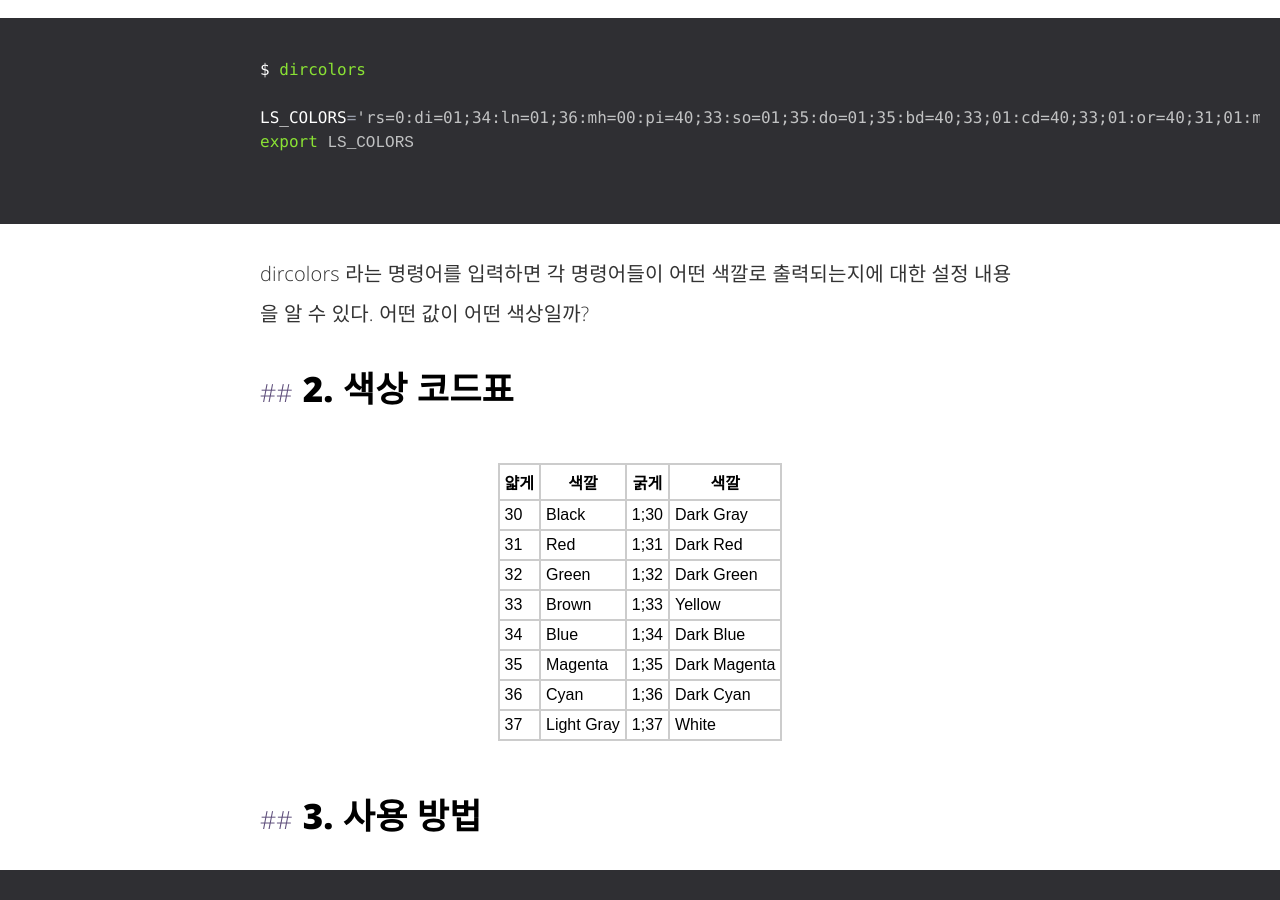
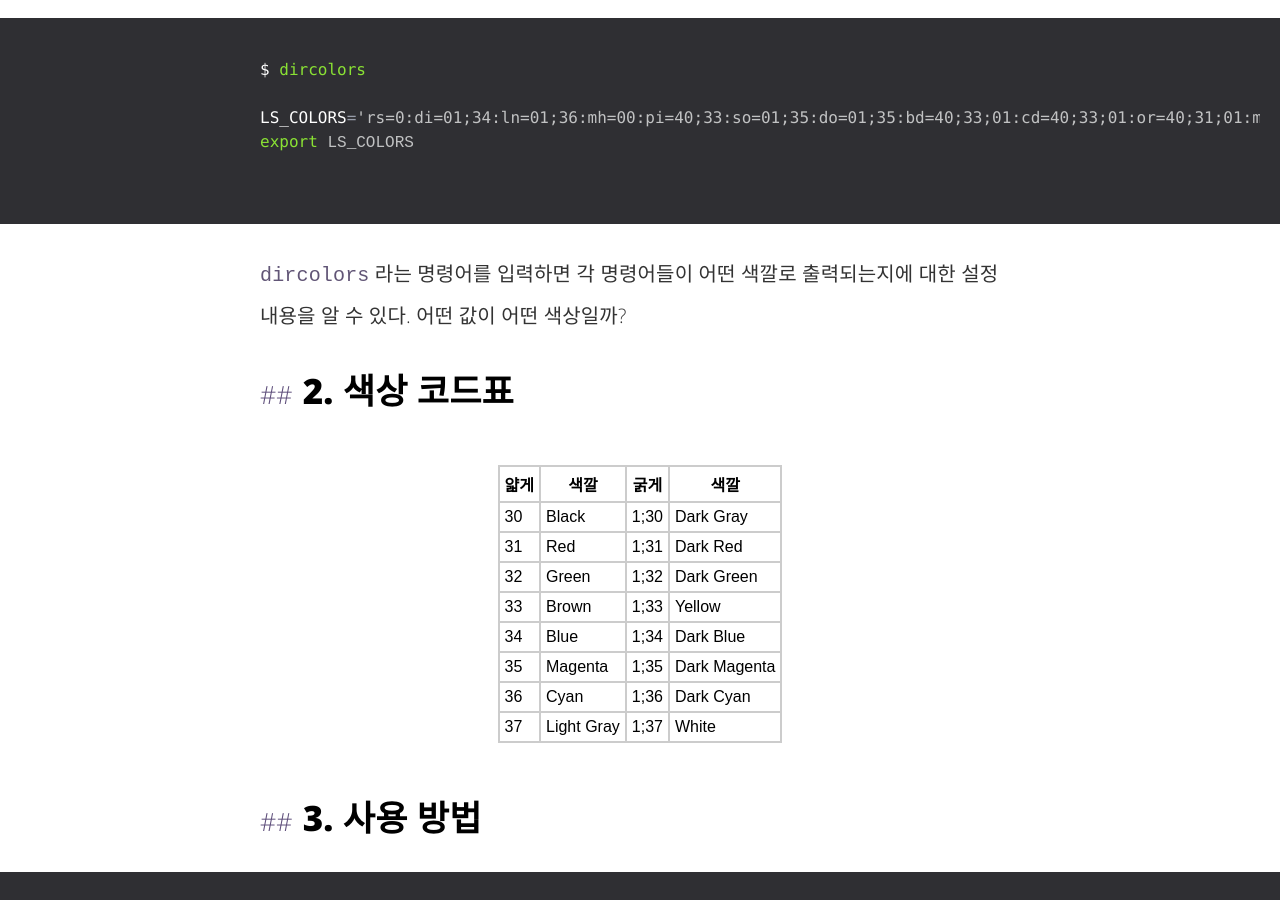
Before and after one commit to rainofpainki/rainofpainki.github.io, a Jekyll site: the page built from _posts/2018-02-02-shell_text_color.md, in a window 1280 px wide and 900 px high, scrolled down 402 px. Built offline with Jekyll 4.4.1, drawn with Linux system fonts in a browser that asks for light colours; comment, search, counter and statistics services are not loaded.

Commit message:
fix markdowns

````diff
--- a/_posts/2018-02-02-shell_text_color.md
+++ b/_posts/2018-02-02-shell_text_color.md
@@ -16,7 +16,7 @@ LS_COLORS='rs=0:di=01;34:ln=01;36:mh=00:pi=40;33:so=01;35:do=01;35:bd=40;33;01:c
 export LS_COLORS
 ```
 
-dircolors 라는 명령어를 입력하면 각 명령어들이 어떤 색깔로 출력되는지에 대한 설정 내용을 알 수 있다.
+`dircolors` 라는 명령어를 입력하면 각 명령어들이 어떤 색깔로 출력되는지에 대한 설정 내용을 알 수 있다.
 어떤 값이 어떤 색상일까?
 
 ## 2. 색상 코드표
````
